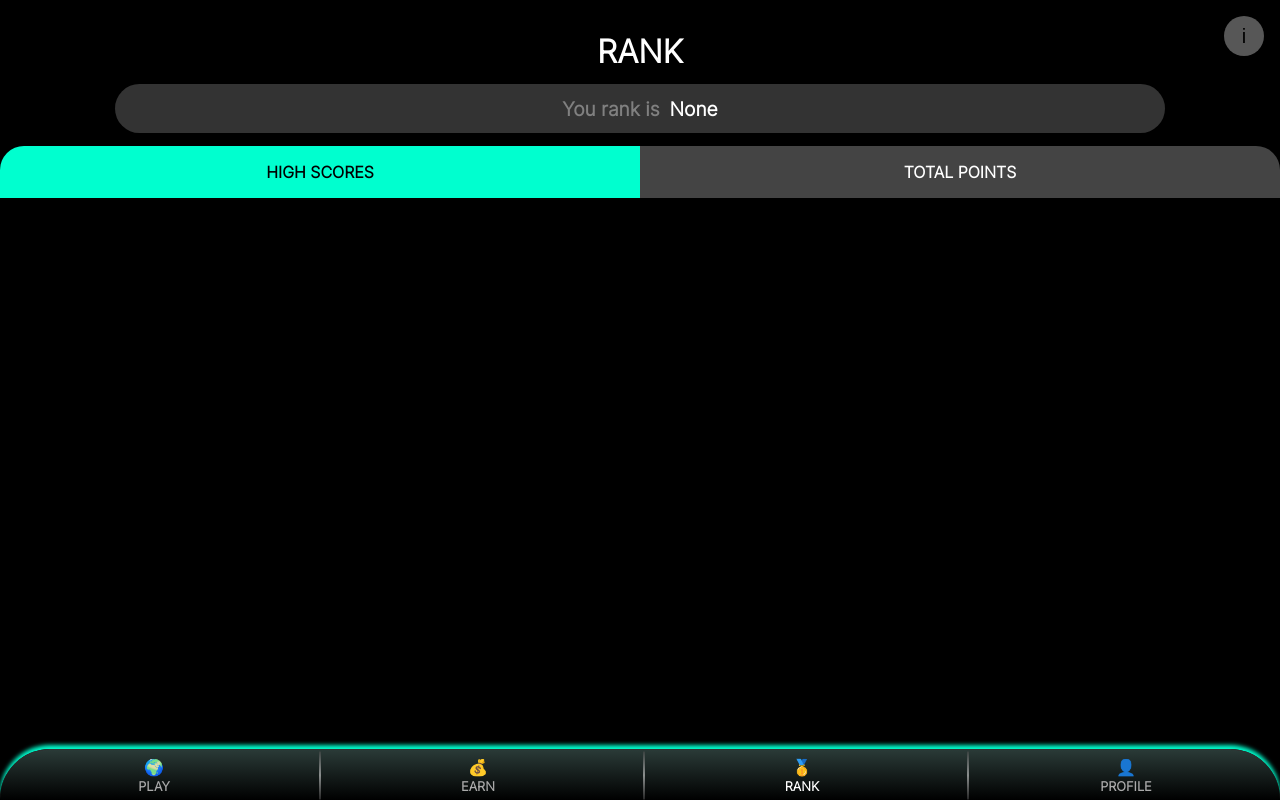
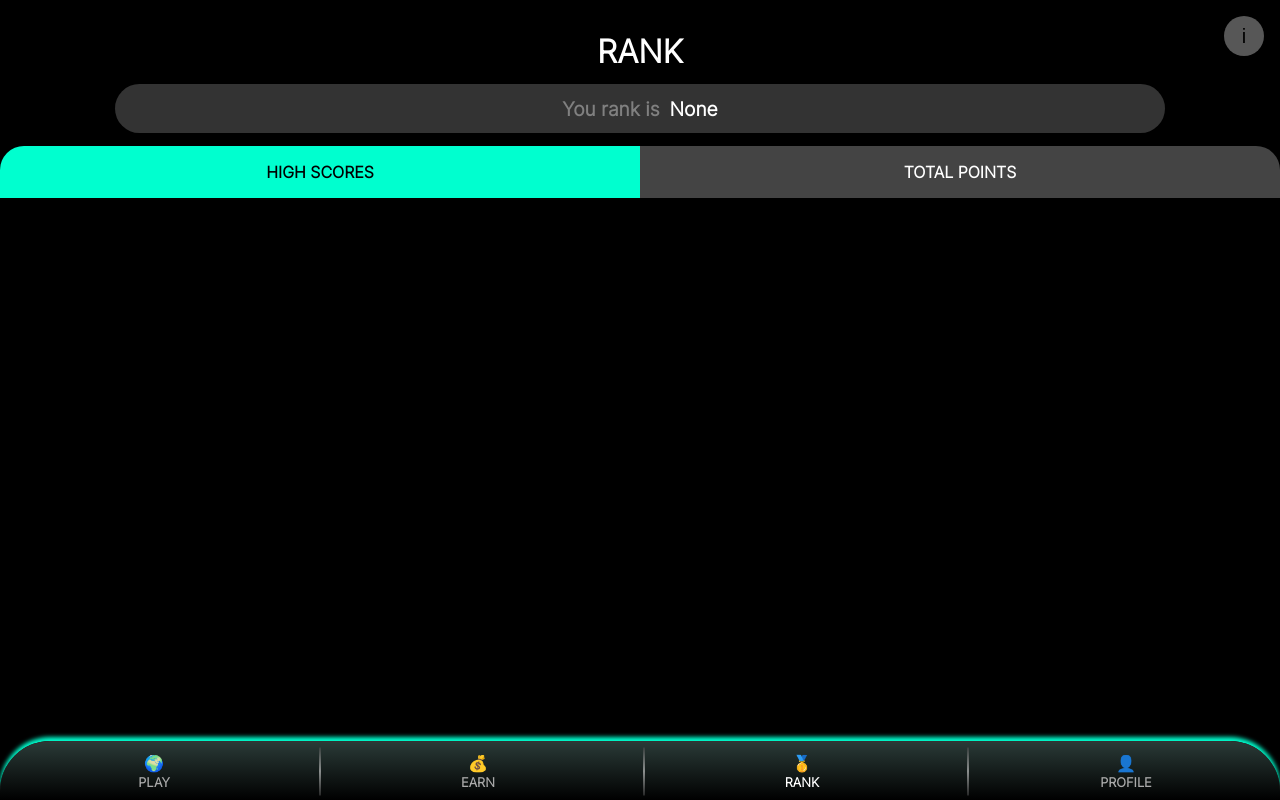
Before and after one commit to butter1011/Wen-World-Test, a Flask app: page /leaderboard in a window 1280 px wide. Run offline with Flask 3, Linux system fonts and the light colour scheme; data that the repository does not hold is empty; some libraries are stand-ins or nearby versions.

Commit message:
update 8-15-0-30AM

```diff
--- a/static/css/components/footer.css
+++ b/static/css/components/footer.css
@@ -7,7 +7,7 @@
   border-top: 1px solid #333;
   width: 100%;
   background-color: black;
-  height: 2.5rem;
+  height: 3rem;
   position: fixed;
   bottom: 0px;
   border-radius: 15px;
--- a/static/css/leaderboard.css
+++ b/static/css/leaderboard.css
@@ -35,8 +35,8 @@ html {
 }
 
 .game-stats {
-    margin-top: 0.7rem;
-    margin-bottom: 3rem;
+    margin-top: 0.5rem;
+    margin-bottom: 4rem;
     font-size: 2.5vh;
     flex-grow: 1;
     overflow-y: auto;
--- a/static/js/components/daily_reward.js
+++ b/static/js/components/daily_reward.js
@@ -47,7 +47,7 @@ async function  dailyCheckIn() {
         claim_btn.innerHTML = 'CLAIM';
         claim_btn.removeAttribute('disabled');
     } else {
-        claim_btn.style.background = 'linear-gradient(258.94deg, #FF0092 16.45%, #00FFCF 91.3%)';
+        // claim_btn.style.background = 'linear-gradient(258.94deg, #FF0092 16.45%, #00FFCF 91.3%)';
         claim_btn.innerHTML = 'CLAIMED';
         claim_btn.setAttribute('disabled', 'disabled');
     }
```
Also changed, not shown: static/css/profile.css (+10 -9 lines).
